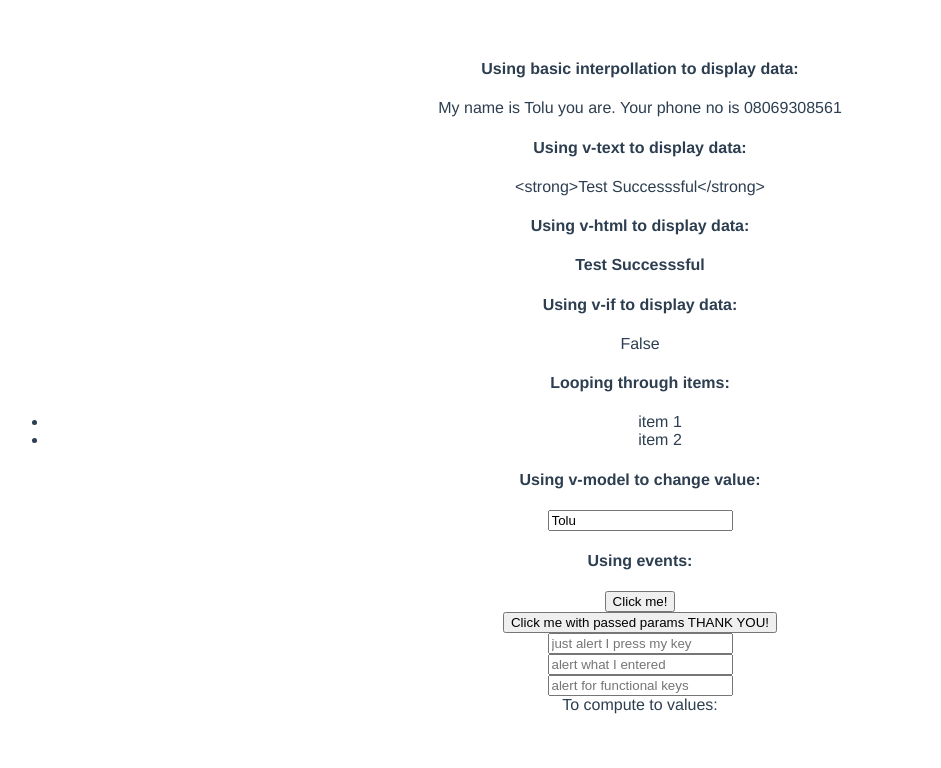
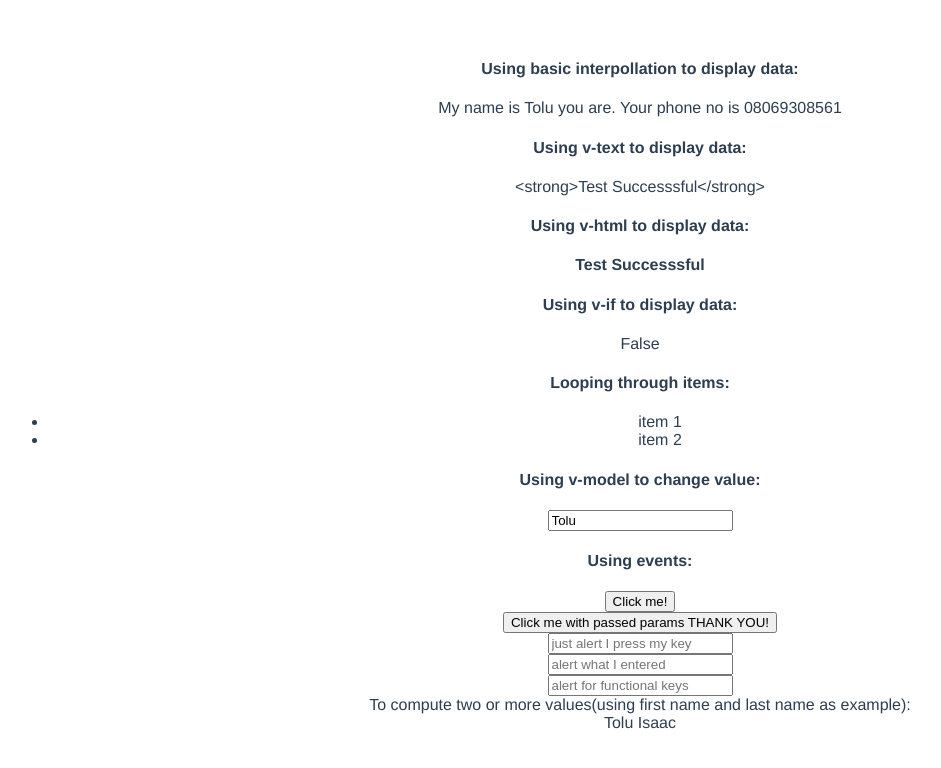
Before and after one commit to tholscoa/vuejs_quick_learn, a Vue app: page / in a window 1280 px wide. Shown: the top 768 px of the page, without its empty margins (0-941 px from the left). Built offline with nearby package versions, Linux system fonts and the light colour scheme.

Commit message:
computed

```diff
--- a/src/components/test.vue
+++ b/src/components/test.vue
@@ -31,7 +31,7 @@
       <input type="text" v-on:keyup="pressedwithvalue" placeholder="alert what I entered"><br>
       <input type="text" v-on:keyup.enter="pressedEnter" v-on:keyup.delete="pressedDel" placeholder="alert for functional keys"><br>
 
-      <label>To compute to values:</label>
+      <label>To compute two or more values(using first name and last name as example):</label><br>
       <label>{{fullname}}</label>
 
 
@@ -78,6 +78,11 @@ export default {
           pressedEnter: function(){
             alert("You pressed Enter")
           }
+        },
+        computed: {
+          fullname: function(){
+            return this.user.fname + " " + this.user.mname;
+          }
         }
 }
 </script>
```
